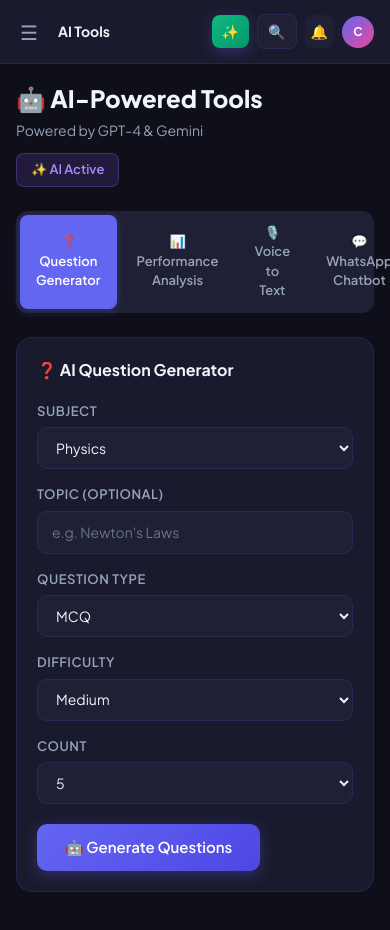
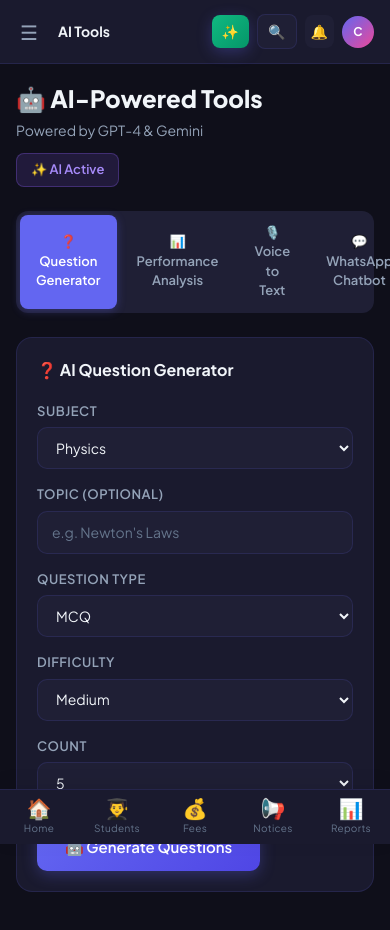
Before and after one commit to haarekasahara1923-wq/schoolpro, a Next.js app: page /dashboard/ai-tools in a window 390 px wide. Shown: the top 930 px of the page. Built offline with nearby package versions, Linux system fonts and the light colour scheme; sample sign-in values are in the browser's storage.

Commit message:
feat: add mobile bottom nav to admin dashboard + fix login useEffect import

```diff
--- a/src/app/dashboard/layout.tsx
+++ b/src/app/dashboard/layout.tsx
@@ -290,15 +290,68 @@ function DashboardShell({ children }: { children: React.ReactNode }) {
 
     if (!user) return null
 
+    const bottomNavItems = [
+        { href: '/dashboard', label: 'Home', icon: '🏠' },
+        { href: '/dashboard/students', label: 'Students', icon: '👨‍🎓' },
+        { href: '/dashboard/fees', label: 'Fees', icon: '💰' },
+        { href: '/dashboard/notices', label: 'Notices', icon: '📢' },
+        { href: '/dashboard/reports', label: 'Reports', icon: '📊' },
+    ]
+
     return (
         <div>
             <DashboardSidebar open={sidebarOpen} onClose={() => setSidebarOpen(false)} />
             <DashboardHeader onMenuClick={() => setSidebarOpen(!sidebarOpen)} />
-            <main className="main-content">
-                <div className="page-content fade-in">
+            <main className="main-content" style={{ paddingBottom: 'env(safe-area-inset-bottom, 0px)' }}>
+                <div className="page-content fade-in" style={{ paddingBottom: '80px' }}>
                     {children}
                 </div>
             </main>
+
+            {/* Mobile Bottom Navigation Bar */}
+            <nav style={{
+                display: 'none',
+                position: 'fixed',
+                bottom: 0,
+                left: 0,
+                right: 0,
+                zIndex: 1000,
+                background: 'var(--surface)',
+                borderTop: '1px solid var(--border)',
+                paddingBottom: 'env(safe-area-inset-bottom, 0px)',
+                boxShadow: '0 -4px 20px rgba(0,0,0,0.08)',
+            }} className="dashboard-bottom-nav">
+                {bottomNavItems.map(item => {
+                    const isActive = pathname === item.href || (item.href !== '/dashboard' && pathname.startsWith(item.href))
+                    return (
+                        <Link key={item.href} href={item.href} style={{
+                            display: 'flex',
+                            flexDirection: 'column',
+                            alignItems: 'center',
+                            justifyContent: 'center',
+                            flex: 1,
+                            padding: '8px 4px',
+                            textDecoration: 'none',
+                            color: isActive ? 'var(--primary)' : 'var(--text-muted)',
+                            gap: '3px',
+                            transition: 'color 0.2s',
+                        }}>
+                            <span style={{ fontSize: '20px', lineHeight: 1 }}>{item.icon}</span>
+                            <span style={{ fontSize: '10px', fontWeight: isActive ? 600 : 400, letterSpacing: '0.3px' }}>{item.label}</span>
+                            {isActive && (
+                                <span style={{
+                                    position: 'absolute',
+                                    top: 0,
+                                    width: '24px',
+                                    height: '2px',
+                                    background: 'var(--primary)',
+                                    borderRadius: '0 0 2px 2px',
+                                }} />
+                            )}
+                        </Link>
+                    )
+                })}
+            </nav>
         </div>
     )
 }
--- a/src/app/globals.css
+++ b/src/app/globals.css
@@ -851,3 +851,14 @@ tr:hover td {
     max-width: 120px;
   }
 }
+
+/* ── Dashboard Admin Bottom Nav (mobile only) ── */
+@media (max-width: 768px) {
+  .dashboard-bottom-nav {
+    display: flex !important;
+  }
+
+  .dashboard-bottom-nav a {
+    position: relative;
+  }
+}
--- a/src/app/login/page.tsx
+++ b/src/app/login/page.tsx
@@ -1,17 +1,33 @@
 'use client'
-import { useState } from 'react'
+import { useState, useEffect } from 'react'
 import Link from 'next/link'
 import { useRouter } from 'next/navigation'
 import { AuthProvider, useAuth } from '@/contexts/AuthContext'
 
 function LoginForm() {
-    const { login } = useAuth()
+    const { user, login } = useAuth()
     const router = useRouter()
     const [role, setRole] = useState('COACHING_ADMIN') // COACHING_ADMIN, TEACHER, STUDENT, PARENT
     const [email, setEmail] = useState('')
     const [password, setPassword] = useState('')
     const [loading, setLoading] = useState(false)
     const [error, setError] = useState('')
+
+    useEffect(() => {
+        if (user) {
+            if (user.role === 'STUDENT') {
+                router.push('/portal/student')
+            } else if (user.role === 'PARENT') {
+                router.push('/portal/parent')
+            } else if (user.role === 'TEACHER' || user.role === 'STAFF') {
+                router.push('/portal/staff')
+            } else if (user.role === 'SUPER_ADMIN') {
+                router.push('/dashboard/super-admin/tenants')
+            } else {
+                router.push('/dashboard')
+            }
+        }
+    }, [user, router])
 
     const handleSubmit = async (e: React.FormEvent) => {
         e.preventDefault()
--- a/src/app/register/page.tsx
+++ b/src/app/register/page.tsx
@@ -22,6 +22,23 @@ export default function RegisterPage() {
     const [refCode, setRefCode] = useState('')
 
     useEffect(() => {
+        const storedUser = localStorage.getItem('cp_user')
+        if (storedUser) {
+            const user = JSON.parse(storedUser)
+            if (user.role === 'STUDENT') {
+                router.push('/portal/student')
+            } else if (user.role === 'PARENT') {
+                router.push('/portal/parent')
+            } else if (user.role === 'TEACHER' || user.role === 'STAFF') {
+                router.push('/portal/staff')
+            } else if (user.role === 'SUPER_ADMIN') {
+                router.push('/dashboard/super-admin/tenants')
+            } else {
+                router.push('/dashboard')
+            }
+            return
+        }
+
         if (typeof window !== 'undefined') {
             const params = new URLSearchParams(window.location.search)
             const ref = params.get('ref')
```
